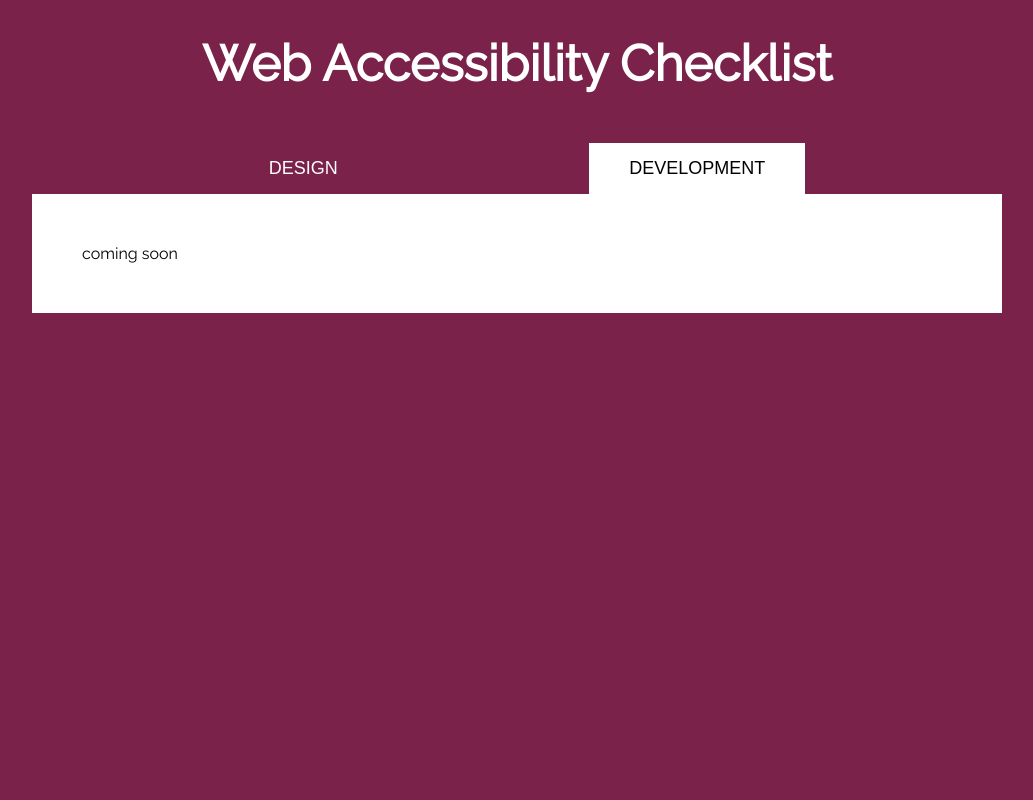
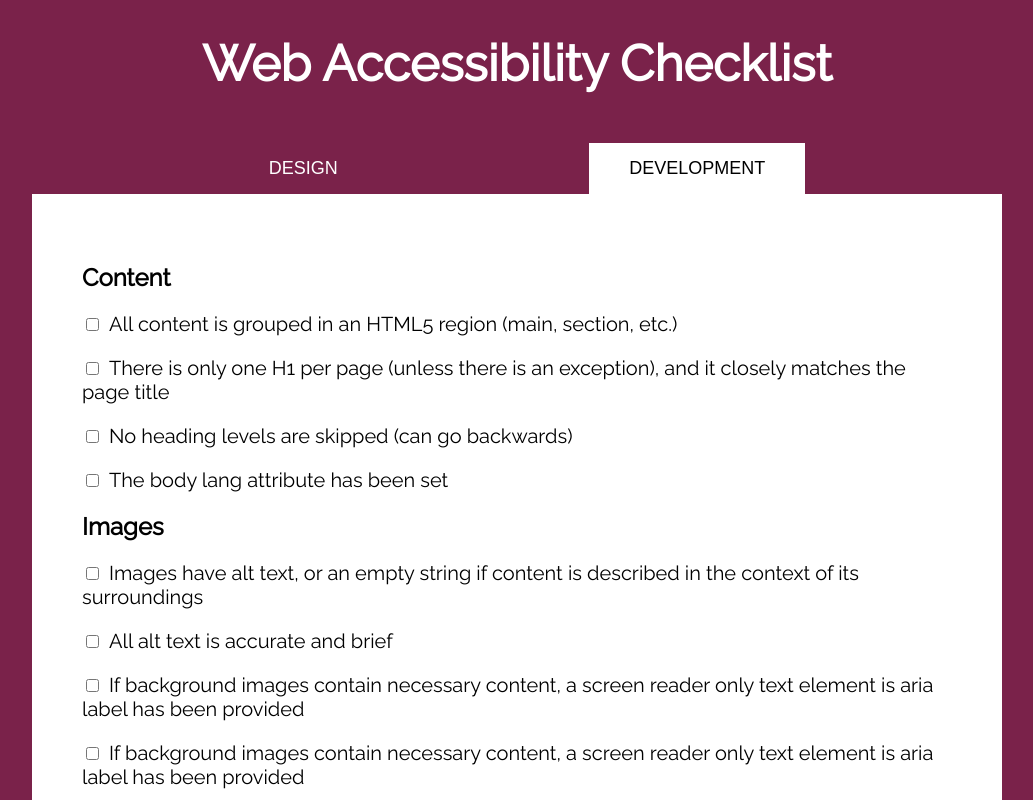
Before and after one commit to hannahhch/accessibility-checklist, a React (Create React App) app: page / in a window 1280 px wide. Both pictures are taken after a click on the button "DEVELOPMENT". Shown: the top 800 px of the page, without its empty margins (123-1156 px from the left). Built offline with nearby package versions, Linux system fonts and the light colour scheme.

Commit message:
started adding content for dev

```diff
--- a/src/components/Dev.js
+++ b/src/components/Dev.js
@@ -4,7 +4,67 @@ export default class Dev extends Component {
   render(){
     return(
         <section>
-            <div>coming soon</div>
+            <h2>Content</h2>
+            <div className="checklist-item">
+                <input type="checkbox" id="content_one"/>
+                <label for="content_one">All content is grouped in an HTML5 region (main, section, etc.) </label>
+            </div>
+
+            <div className="checklist-item">
+                <input type="checkbox" id="content_two"/>
+                <label for="content_two">There is only one H1 per page (unless there is an exception), and it closely matches the page title</label>
+            </div>
+
+            <div className="checklist-item">
+                <input type="checkbox" id="content_three"/>
+                <label for="content_three">No heading levels are skipped (can go backwards)</label>
+            </div>
+
+            <div className="checklist-item">
+                <input type="checkbox" id="content_four"/>
+                <label for="content_four">The body lang attribute has been set</label>
+            </div>
+
+            <h2>Images</h2>
+
+            <div className="checklist-item">
+                <input type="checkbox" id="image_one"/>
+                <label for="image_one">Images have alt text, or an empty string if content is described in the context of its surroundings</label>
+            </div>
+
+            <div className="checklist-item">
+                <input type="checkbox" id="image_two"/>
+                <label for="image_two">All alt text is accurate and brief</label>
+            </div>
+
+            <div className="checklist-item">
+                <input type="checkbox" id="image_three"/>
+                <label for="image_three">If background images contain necessary content, a screen reader only text element is aria label has been provided</label>
+            </div>
+
+            <div className="checklist-item">
+                <input type="checkbox" id="image_four"/>
+                <label for="image_four">If background images contain necessary content, a screen reader only text element is aria label has been provided</label>
+            </div>
+
+            <h2>State Changes</h2>
+
+            <h2>Color</h2>
+
+
+
+
+            <h2>Links</h2>
+
+
+            <h2>Forms</h2>
+
+
+            <h2>Error Messages</h2>
+
+            <h2>Animation</h2>
+
+
         </section>
     )
   }
```
